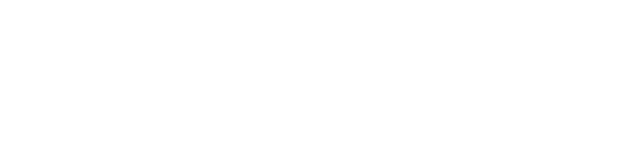
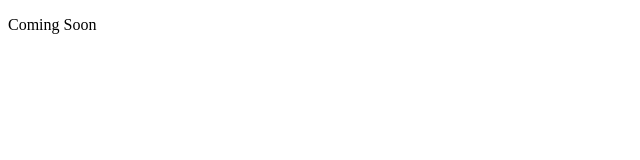
Before and after one commit to jamesbmadden/ww1-project, a website: page index.html in a window 1280 px wide. Shown: the whole page, without its empty margins (0-640 px from the left). Drawn offline with Linux system fonts and the light colour scheme.

Commit message:
add Text

```diff
--- a/index.html
+++ b/index.html
@@ -1 +1,6 @@
 <!DOCTYPE html>
+<html>
+  <body>
+    <p>Coming Soon</p>
+  </body>
+</html>
```
